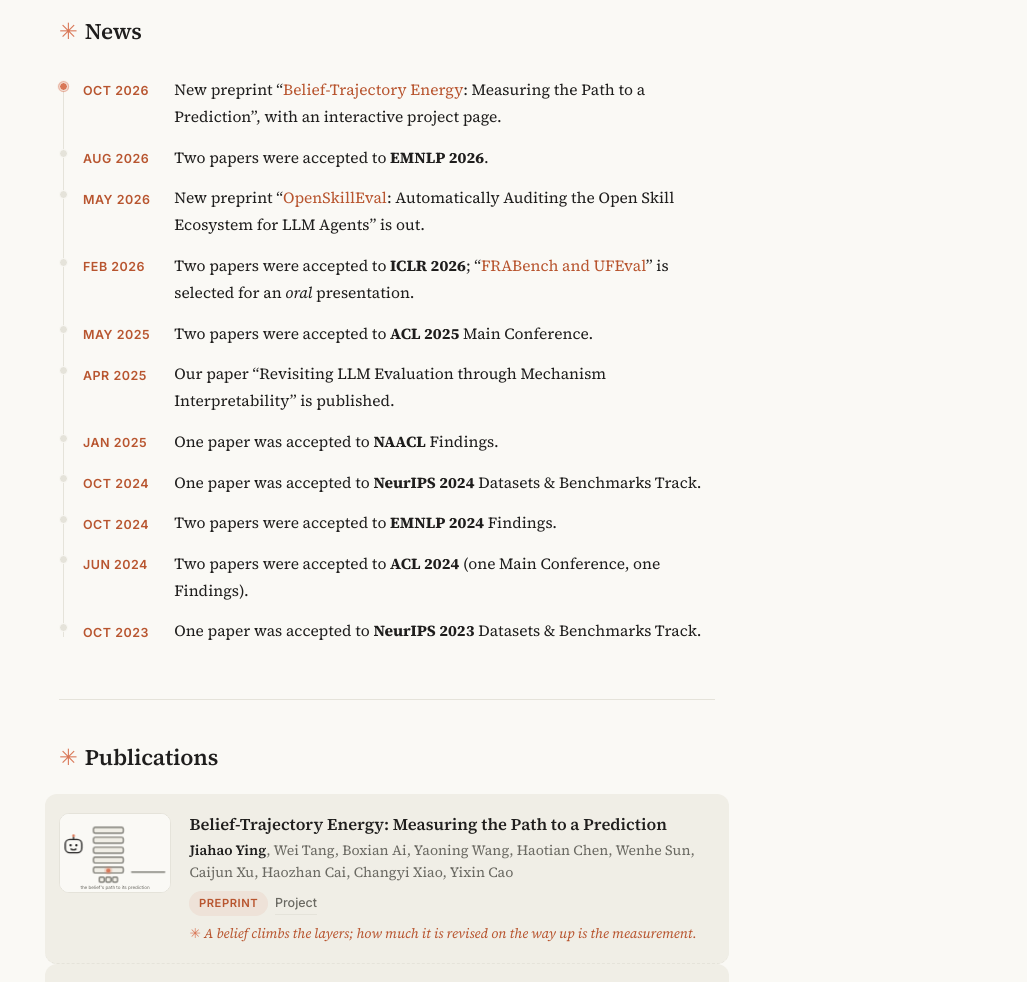
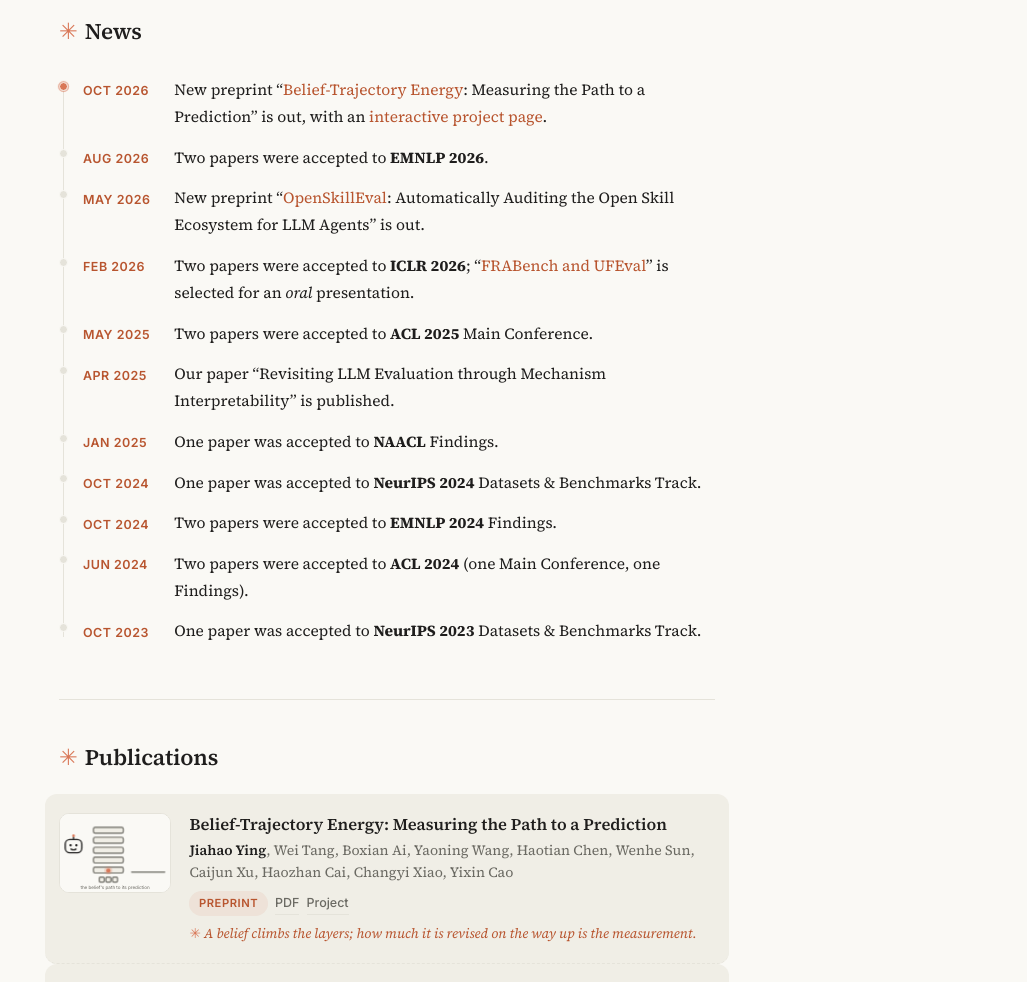
Before and after one commit to yingjiahao14/yingjiahao14.github.io, a Jekyll site: the page built from index.md, in a window 1280 px wide and 1400 px high, scrolled down 869 px. Shown: the part 181-1163 px from the top of the window, without its empty margins (253-1280 px from the left). Built offline with Jekyll 4.4.1, drawn with Linux system fonts in a browser that asks for light colours; comment, search, counter and statistics services are not loaded; our own code applies the rules of GitHub Pages for plain Markdown files.

Commit message:
Link the arXiv version of Belief-Trajectory Energy

```diff
--- a/_data/news.yml
+++ b/_data/news.yml
@@ -1,6 +1,6 @@
 # 每条新闻一个条目；date 是显示用的短标签，text 支持 HTML
 - date: Oct 2026
-  text: 'New preprint “<a href="https://jhying.org/bte/">Belief-Trajectory Energy</a>: Measuring the Path to a Prediction”, with an interactive project page.'
+  text: 'New preprint “<a href="https://arxiv.org/abs/2610.05114">Belief-Trajectory Energy</a>: Measuring the Path to a Prediction” is out, with an <a href="https://jhying.org/bte/">interactive project page</a>.'
 - date: Aug 2026
   text: Two papers were accepted to <strong>EMNLP 2026</strong>.
 - date: May 2026
--- a/_data/publications.yml
+++ b/_data/publications.yml
@@ -11,6 +11,7 @@
     badge: Preprint
     scene: bte
     story: 'A belief climbs the layers; how much it is revised on the way up is the measurement.'
+    pdf: https://arxiv.org/abs/2610.05114
     page: https://jhying.org/bte/
     image: ./assets/img/bte.png
 
```
